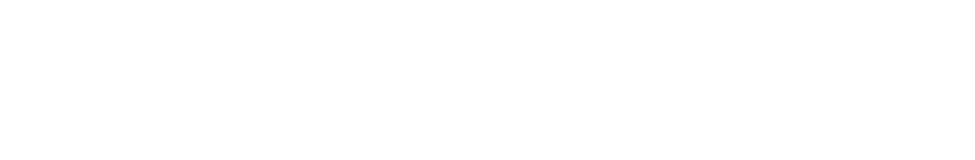
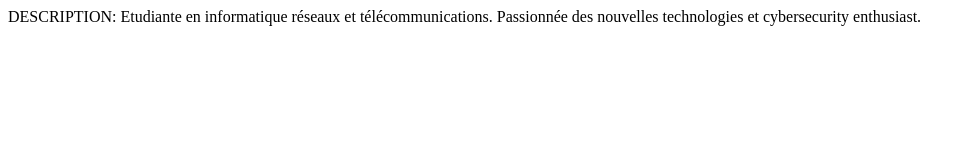
Before and after one commit to corigit/gitorhh, a plain HTML site: page index.html in a window 1280 px wide. Shown: the whole page, without its empty margins (0-975 px from the left). Drawn offline with Linux system fonts and the light colour scheme.

Commit message:
mise en place de la section description

```diff
--- a/index.html
+++ b/index.html
@@ -9,5 +9,9 @@
 </head>
 <body>
 
+
+    DESCRIPTION:
+    Etudiante en informatique réseaux et télécommunications.
+    Passionnée des nouvelles technologies et cybersecurity enthusiast.
 </body>
 </html>
```
